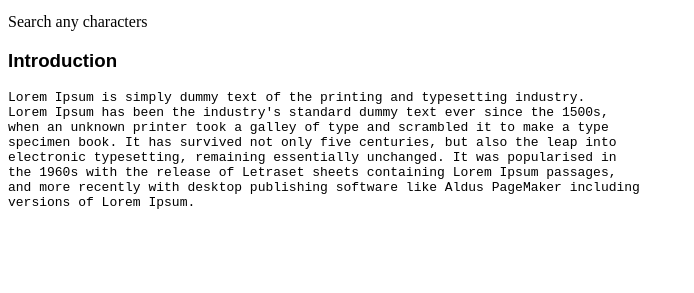
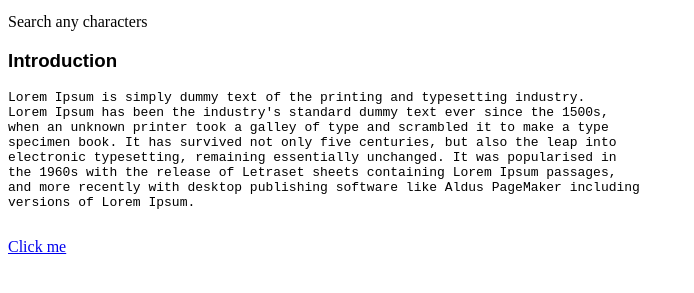
Before and after one commit to Tanjun08/Tanjun08.github.io, a plain HTML site: page web.html in a window 1280 px wide. Shown: the part 101-394 px from the top of the page, without its empty margins (0-694 px from the left). Drawn offline with Linux system fonts and the light colour scheme.

Commit message:
Update web.html

```diff
--- a/web.html
+++ b/web.html
@@ -35,6 +35,7 @@
 and more recently with desktop publishing software like Aldus PageMaker including
 versions of Lorem Ipsum.
         </pre>
+        <a href = "https://www.google.com/search"> Click me </a>
       </article>
     </section>
   </main>
```
